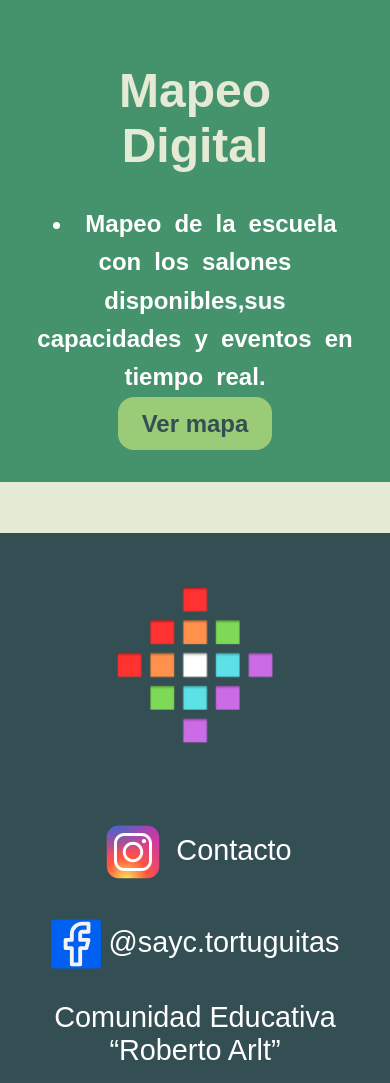
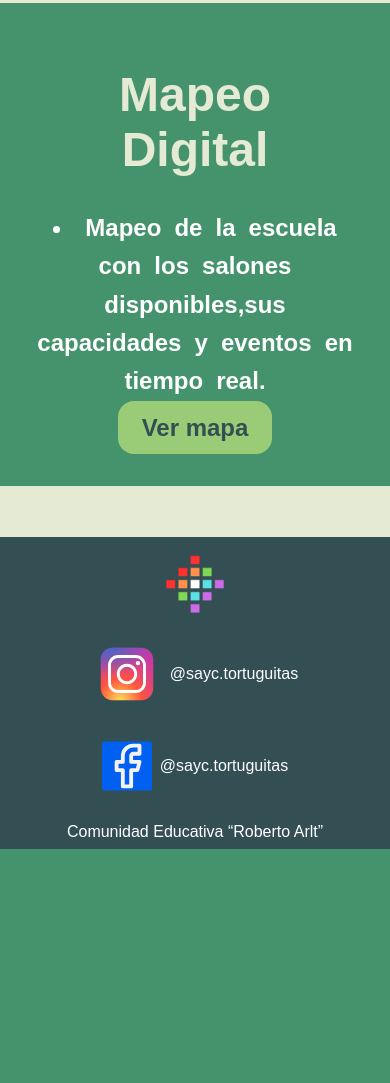
Before and after one commit to 7mo-3ra-G2-SAyC/system, a PHP site: page / in a window 390 px wide. Shown: the part 3319-4402 px from the top of the page. After the commit the page ends 4168 px from the top, so only its background shows below. Run offline with PHP 8.4, Linux system fonts and the light colour scheme.

Commit message:
Fixed structure CSS

```diff
--- a/views/css/landing.css
+++ b/views/css/landing.css
@@ -149,33 +113,6 @@ li{
     font-weight: bold;
 }
 
-#footer {
-    background-color: #334F53;
-    position: sticky;
-    left: 0;
-    bottom: 0;
-    width: 100%;
-    text-align: center;
-    display: flex;
-}
-
-#contacto {
-    display: flex;
-    width: 100%;
-    font-size: 1.8rem;
-    color: #FFFFFF;
-    flex-direction: column;
-    justify-content: center;
-}
-
-.instagram_logo {
-    vertical-align: middle;
-}
-
-#contacto span {
-    margin: 1rem;
-}
-
 .gridBox {
     width: 100%;
     height: 200px;
--- a/views/css/main.css
+++ b/views/css/main.css
@@ -25,39 +25,135 @@
 }
 
 #header{
-    height: 3rem;
+    height: 4rem;
 
     padding: 1rem;
 
-    background-color: #3B4D4B;
-
-    display: grid;
-    place-items: center;
-}
-
-#header ul{
-    width: 100%;
+    background-color: #334F53;
 
     display: flex;
-    justify-content: space-evenly;
+    justify-content: space-between;
+    align-items: center;
 
-    list-style: none;
-}
+    #navbar_logo{
+        width: 2.5rem;
+    }
 
-#header ul li a{
-    color: white;
-    text-decoration: none;
+    a{
+        display: block;
+        color: #FFFFFF;
+        text-align: center;
+        padding: 1.3rem;
+        text-decoration: none;
+        font-weight: bold;
+    }
 
-    transition: ease-in-out 150ms;
-}
+    #header_title{
 
-#header ul li a:hover{
-    color: black;
+        float: left;
+        font-size: 1.8rem;
+        font-weight: bold;
+        color: #f2f2f2;
+        padding: 0.9rem 1.2rem;
+        display: flex;
+        align-items: center;
+
+    }
+
+    #header_links {
+
+        float: right;
+
+        a{
+            float: left;
+        }
+
+    }
+
 }
 
 #container{
     width: 100%;
-    height: calc(100vh - 3rem);
+    height: calc(100vh - 10rem);
 
     background-color: #E5EAD4;
+
+    overflow-y: auto;
 }
+
+#footer {
+    width: 100%;
+    min-height: 6rem;
+
+    background-color: #334F53;
+
+    text-align: center;
+
+    display: flex;
+    flex-wrap: wrap;
+
+    #logo{
+        width: 5rem;
+
+        display: grid;
+        place-items: center;
+
+        img{
+            width: 100%;
+        }
+
+    }
+
+    #contacto {
+        flex: 1;
+
+        padding: 8px;
+
+        display: flex;
+        flex-wrap: wrap;
+
+        align-items: center;
+        justify-content: center;
+
+        gap: 2rem;
+
+        span{
+            margin: 0;
+
+            display: flex;
+            flex-wrap: wrap;
+
+            align-items: center;
+            justify-content: center;
+
+            gap: 8px;
+            row-gap: 1rem;
+
+            color: white;
+        }
+
+        #comunidad{
+            flex: 1;
+        }
+
+    }
+
+    @media (width <= 620px){
+
+        #contacto{
+            flex-direction: column;
+        }
+
+        #logo{
+            width: 100%;
+            padding: 1rem;
+
+            img{
+                width: 5rem;
+            }
+
+        }
+
+    }
+
+}
--- a/views/footer.html
+++ b/views/footer.html
@@ -1,22 +1,21 @@
+    <footer>
 
-<!-- Cierre de wrapper -->
-</div>
+        <div id="footer">
+            <div id="logo"><img src="views/img/logo_sayc.png" class="footer_logo" alt="logo_sayc"></div>
+            <div id="contacto">
+                <span id="instagram">
+                <img width="70" height="70" src="views/img/logo_instagram.svg" class="instagram_logo" alt="logo_instagram">
+                @sayc.tortuguitas</span>
+                <span id="facebook">
+                <img width="50" height="50" src="views/img/logo_facebook.svg" class="instagram_logo" alt="facebook_logo">
+                @sayc.tortuguitas</span>
+                <span id="comunidad">Comunidad Educativa “Roberto Arlt”</span>
+            </div>
+        </div>
+    </footer>
 
-<footer>
-
-    <div id="footer">
-        <div><img src="views/img/logo_sayc.png" class="landing_logo" alt="logo_sayc"></div>
-        <div id="contacto">
-            <span>
-            <img width="70" height="70" src="views/img/logo_instagram.svg" class="instagram_logo" alt="logo_instagram">
-            Contacto</span>
-            <span>
-            <img width="50" height="50" src="views/img/logo_facebook.svg" class="instagram_logo" alt="facebook_logo">
-            @sayc.tortuguitas</span>
-            <span>Comunidad Educativa “Roberto Arlt”</span>
-        </div>
+    <!-- Cierre de wrapper -->
     </div>
-</footer>
 
 </body>
 </html>
--- a/views/landingView.html
+++ b/views/landingView.html
@@ -3,9 +3,9 @@
 	<link rel="stylesheet" href="views/css/landing.css">
 
 	<header>
-		<div class="navbar">
-			<div class="navbar__title"><img src="views/img/logo_sayc.png" class="navbar_logo" alt="logo_sayc">SAyC</div>
-			<div class="navbar__links">
+		<div id="header">
+			<div id="header_title"><img src="views/img/logo_sayc.png" id="navbar_logo" alt="logo_sayc">SAyC</div>
+			<div id="header_links">
 				<a href="landing">Inicio</a>
 				<a href="cronograma">Horarios</a>
 				<a href="mapa">Mapa</a>
```
Also changed, not shown: other parts of views/css/landing.css (+0 -40 lines), views/cronogramaView.html (+7 -3 lines).
